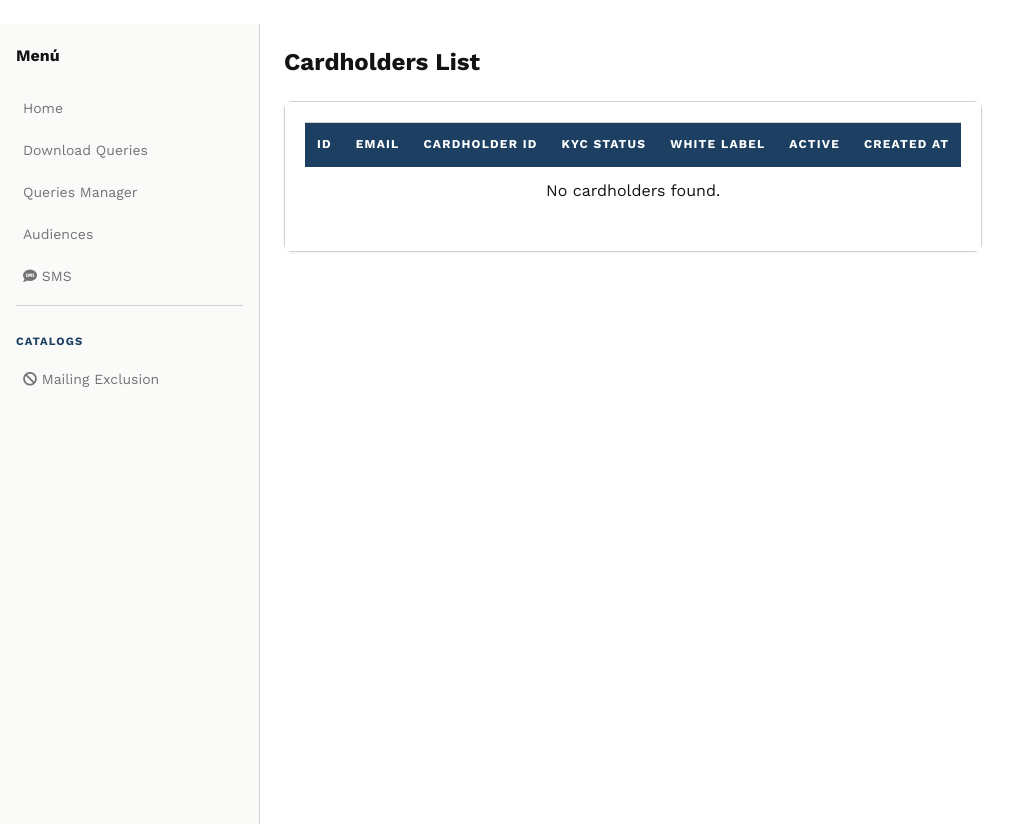
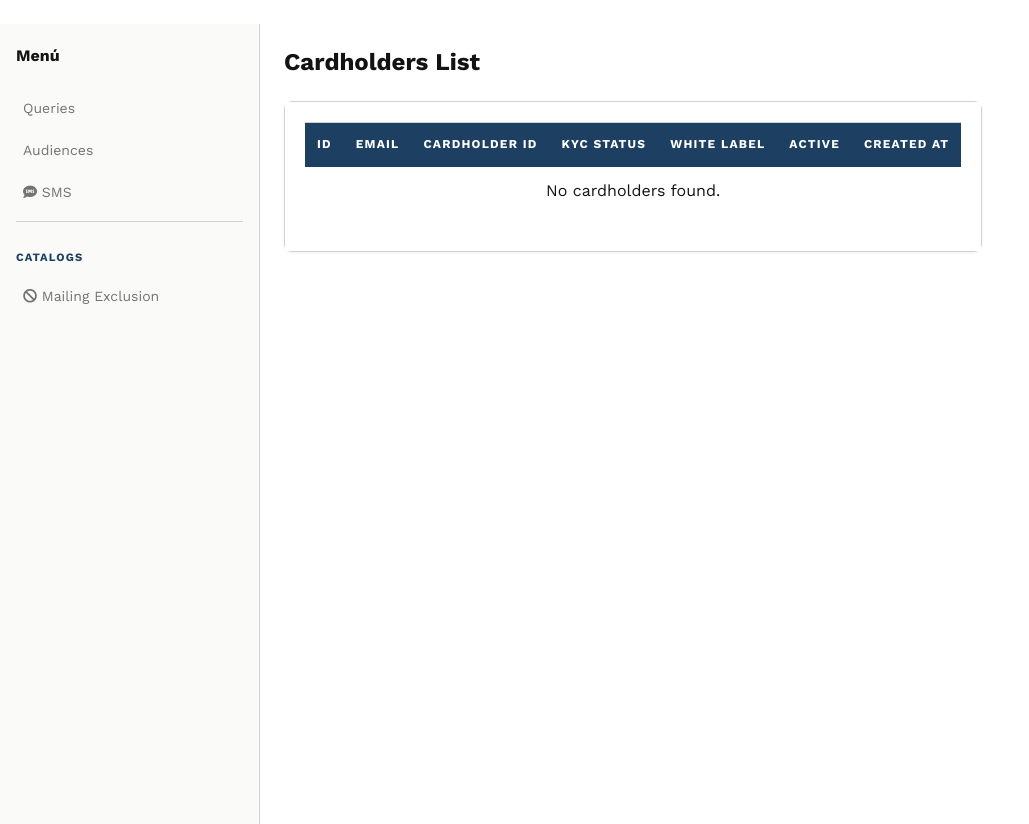
Before and after one commit to hachxaan/query-gpt, a Django app: page /cardholders/ in a window 1280 px wide. Shown: the part 70-894 px from the top of the page, without its empty margins (0-1029 px from the left). Run offline with Django 5.2, Linux system fonts and the light colour scheme; the visitor is signed in with stand-in values (Sample User, id 1); parts of the project's set-up code (start-up, migrations or seed data) failed here and were passed over; some libraries are stand-ins or nearby versions.

Commit message:
feat: actualizar navegación para redirigir a 'query_list_download' en lugar de 'home'

```diff
--- a/app/views_app.py
+++ b/app/views_app.py
@@ -1,9 +1,7 @@
-from django.shortcuts import render
+from django.shortcuts import redirect
 from django.contrib.auth.decorators import login_required
 
 
 @login_required
 def home(request):
-    print(".................................. Home .................................. ")
-    current_path = request.path
-    return render(request, 'home.html', {'current_path': current_path, 'user': request.user})
+    return redirect('query_list_download')
--- a/query_builder_app/templates/base.html
+++ b/query_builder_app/templates/base.html
@@ -317,7 +317,7 @@
 
     <!-- Topbar -->
     <nav class="navbar navbar-expand navbar-light topbar mb-4 static-top">
-        <a class="nav-link" href="{% url 'home' %}" title="Home">
+        <a class="nav-link" href="{% url 'query_list_download' %}" title="Home">
             <i class="fas fa-home fa-fw"></i>
         </a>
 
--- a/query_builder_app/templates/queries/menu-querys.html
+++ b/query_builder_app/templates/queries/menu-querys.html
@@ -75,9 +75,7 @@
     </style>
     <div class="sidebar-heading sidebar-title">Menú</div>
     <div class="list-group list-group-flush">
-        <a href="{% url 'home' %}" class="list-group-item list-group-item-action {% if request.resolver_match.url_name == 'home' %}active{% endif %}">Home</a>
-        <a href="{% url 'query_list_download' %}" class="list-group-item list-group-item-action {% if request.resolver_match.url_name == 'query_list_download' %}active{% endif %}">Download Queries</a>
-        <a href="{% url 'query_list' %}" class="list-group-item list-group-item-action {% if request.resolver_match.url_name == 'query_list' %}active{% endif %}">Queries Manager</a>
+        <a href="{% url 'query_list_download' %}" class="list-group-item list-group-item-action {% if request.resolver_match.url_name == 'query_list_download' %}active{% endif %}">Queries</a>
         <a href="{% url 'audiences' %}" class="list-group-item list-group-item-action {% if request.resolver_match.url_name == 'audiences' %}active{% endif %}">Audiences</a>
         <a href="{% url 'sms_home' %}" class="list-group-item list-group-item-action {% if request.resolver_match.url_name == 'sms_home' %}active{% endif %}">
             <i class="fas fa-sms"></i> SMS
```
